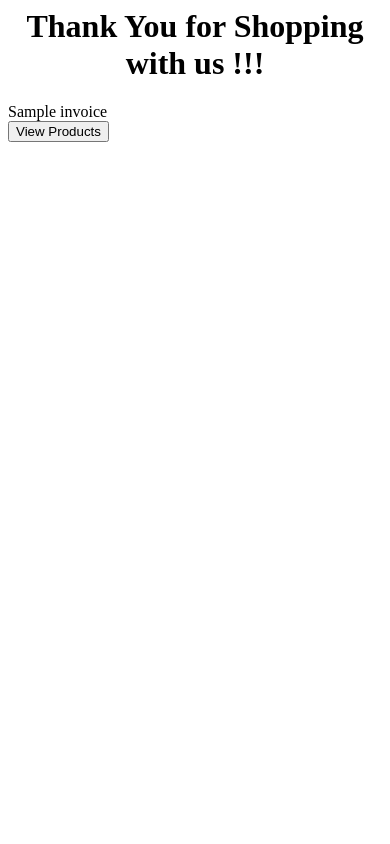
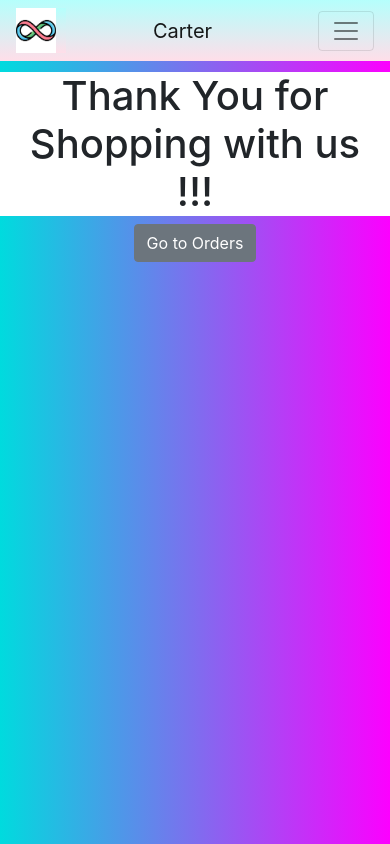
Before and after one commit to Badhri007/Infinity-Shopping-Ecommerce, a Python web app: template shop/templates/customers/thanks.html in a window 390 px wide. Run offline with Jinja, Linux system fonts and the light colour scheme; the template is opened without the code that fills it: most values are stand-ins (such as "Sample title", 1, 10 or a date in 2020); some libraries are stand-ins or nearby versions.

Commit message:
fully responsive

```diff
--- a/shop/templates/customers/order.html
+++ b/shop/templates/customers/order.html
@@ -194,6 +194,7 @@
                 {% else %}
             {% endif %}
 
+                <br>
 
 
 
--- a/shop/templates/customers/thanks.html
+++ b/shop/templates/customers/thanks.html
@@ -1,7 +1,15 @@
-<h1 style="text-align: center;">Thank You for Shopping with us !!!</h1>
-{{orders.invoice}}
+
+{% extends "layout.html"%}
+{% block content%}
+<br>
+<br>
+<br>
+<h1 style="text-align: center;background-color:white" class="container">Thank You for Shopping with us !!!</h1>
+
 <form action="{{url_for('orders',invoice=orders.invoice)}}" methods="POST" >
     <div class="d-flex justify-content-center">
-    <button type="submit" class="btn btn-secondary float-sm-right">View Products</button>
+    <button type="submit" class="btn btn-secondary float-sm-right">Go to Orders</button>
   </div>
 </form>
+
+{% endblock content %}
```
Also changed, not shown: instance/site.db.
